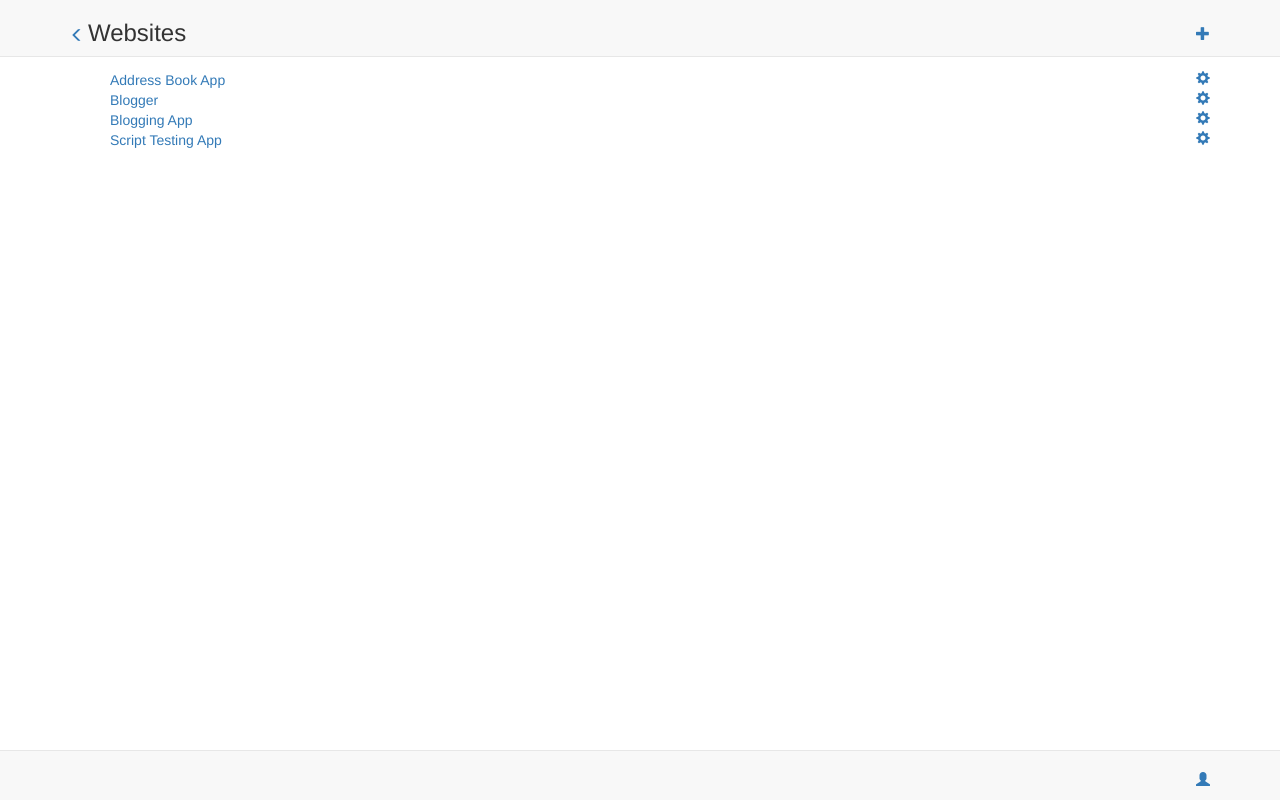
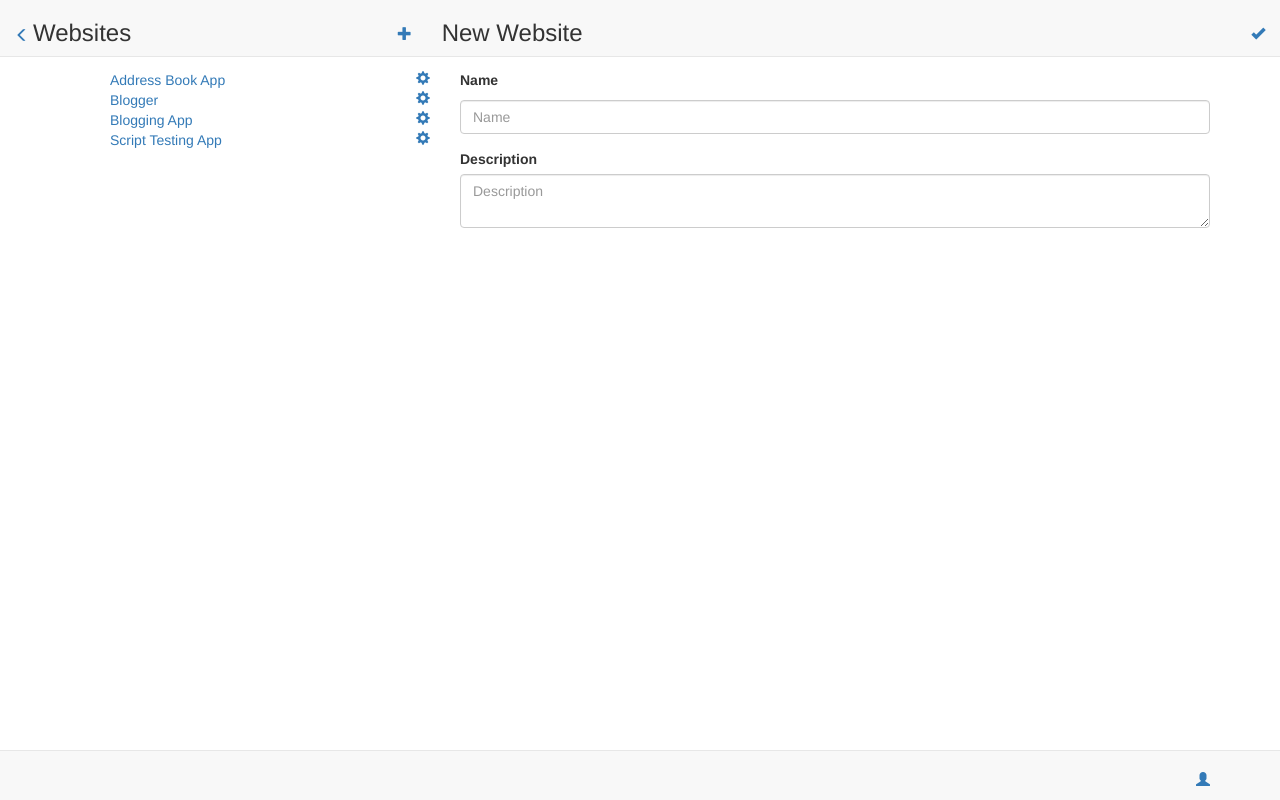
Before and after one commit to RayOconnor/oconnor-raymond-webdev, a website: page public/assignment/pages/website/website-new.html in a window 1280 px wide. Drawn offline with nearby package versions, Linux system fonts and the light colour scheme.

Commit message:
add content for website new

```diff
--- a/public/assignment/pages/website/website-new.html
+++ b/public/assignment/pages/website/website-new.html
@@ -1,26 +1,35 @@
 <!DOCTYPE html>
 <html lang="en">
-<script src="https://cdnjs.cloudflare.com/ajax/libs/jquery/3.1.1/jquery.min.js"/>
-<script src="https://maxcdn.bootstrapcdn.com/bootstrap/3.3.7/js/bootstrap.min.js" integrity="sha384-Tc5IQib027qvyjSMfHjOMaLkfuWVxZxUPnCJA7l2mCWNIpG9mGCD8wGNIcPD7Txa" crossorigin="anonymous"></script>
-<link href="https://maxcdn.bootstrapcdn.com/bootstrap/3.3.7/css/bootstrap.min.css" rel="stylesheet" integrity="sha384-BVYiiSIFeK1dGmJRAkycuHAHRg32OmUcww7on3RYdg4Va+PmSTsz/K68vbdEjh4u" crossorigin="anonymous">
-<link href="/assignment/css/style.css" rel="stylesheet"/>
 <head>
   <meta charset="UTF-8">
-
+  <meta name="viewport" content="width=device-width, initial-scale=1, maximum-scale=1, user-scalable=no">
   <title>Website Register Page</title>
+  <script src="https://cdnjs.cloudflare.com/ajax/libs/jquery/3.1.1/jquery.min.js"/>
+  <script src="https://maxcdn.bootstrapcdn.com/bootstrap/3.3.7/js/bootstrap.min.js"
+          integrity="sha384-Tc5IQib027qvyjSMfHjOMaLkfuWVxZxUPnCJA7l2mCWNIpG9mGCD8wGNIcPD7Txa"
+          crossorigin="anonymous"></script>
+  <link href="https://maxcdn.bootstrapcdn.com/bootstrap/3.3.7/css/bootstrap.min.css" rel="stylesheet"
+        integrity="sha384-BVYiiSIFeK1dGmJRAkycuHAHRg32OmUcww7on3RYdg4Va+PmSTsz/K68vbdEjh4u" crossorigin="anonymous">
+  <link href="/assignment/css/style.css" rel="stylesheet"/>
 </head>
 <body>
+<div class="container">
   <nav class="navbar navbar-default navbar-fixed-top">
-  <div class="container">
+    <div class="hidden-xs col-sm-4">
       <a class="glyphicon glyphicon-menu-left nav-back-icon" aria-hidden="true" href="../user/profile.html"></a>
       <h3 class="nav-header">Websites</h3>
       <a class="glyphicon glyphicon-plus nav-icon" aria-hidden="true" href="website-new.html"></a>
     </div>
+    <div class="col-xs-12 col-sm-8">
+      <h3 class="nav-header">New Website</h3>
+      <a class="glyphicon glyphicon-ok nav-icon" aria-hidden="true" href="profile.html"></a>
+    </div>
   </nav>
-<div class="container user-form">
+  <div class="row">
+    <div class="hidden-xs col-sm-4">
       <ul>
         <li>
-      <a class = "" href="">Address Book App</a>
+          <a class="" href="">Address Book App</a>
           <a class="glyphicon glyphicon-cog list-icon" aria-hidden="true" href="website-edit.html"></a>
         </li>
         <li>
@@ -37,6 +46,20 @@
         </li>
       </ul>
     </div>
+    <div class="col-xs-12 col-sm-8">
+      <form>
+        <div class="form-group">
+          <label>Name</label>
+          <input class="form-control" placeholder="Name">
+        </div>
+        <div class="form-group">
+          <label>Description</label>
+          <textarea class="form-control" placeholder="Description"></textarea>
+        </div>
+      </form>
+    </div>
+  </div>
+</div>
 <nav class="navbar navbar-default navbar-fixed-bottom">
   <div class="container">
     <a class="glyphicon glyphicon-user footer-nav-right-icon" aria-hidden="true" href="../user/profile.html"></a>
```
Also changed, not shown: public/assignment/pages/user/profile.html (+7 -6 lines), public/assignment/pages/user/register.html (+8 -4 lines), public/assignment/pages/website/website-list.html (+6 -5 lines). Lines whose indentation alone changed are shown as unchanged.
